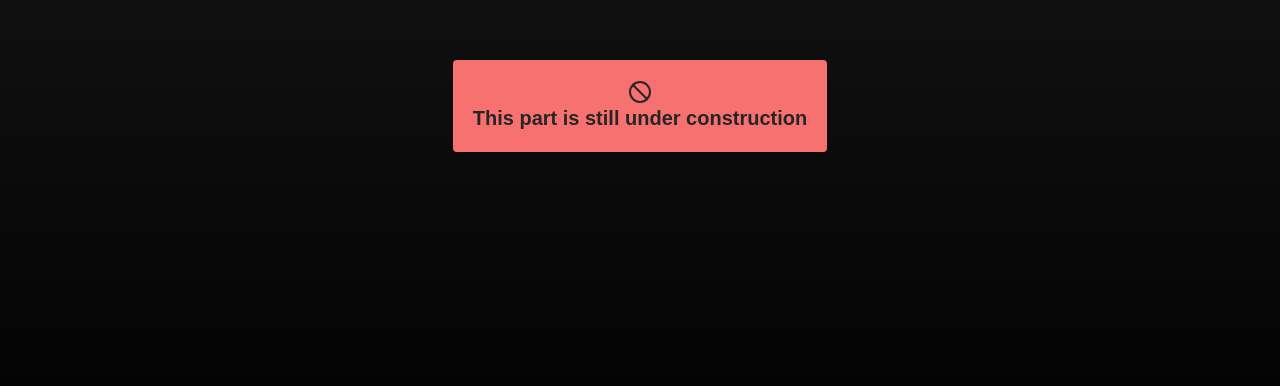
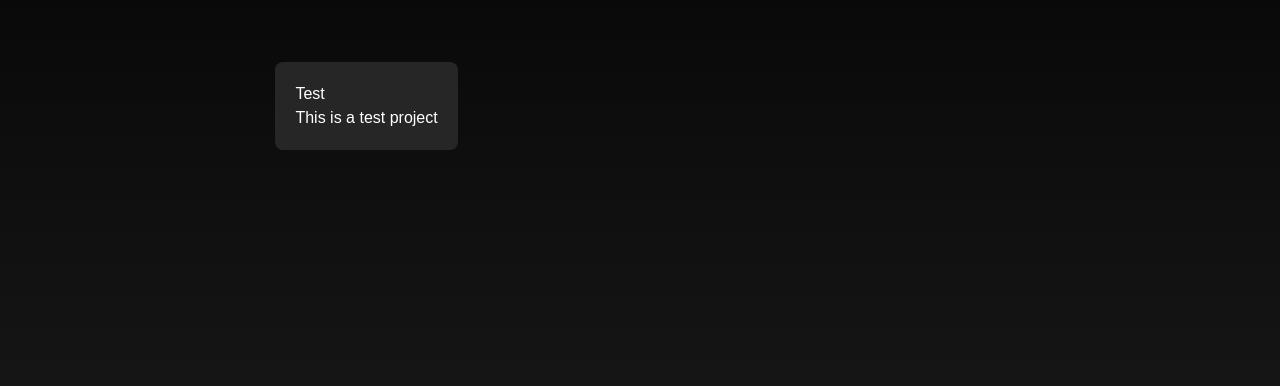
Before and after one commit to Drischdaan/drischdaan.dev, a Next.js app: page / in a window 1280 px wide. Shown: the part 1894-2280 px from the top of the page. Built offline with nearby package versions, Linux system fonts and the light colour scheme; a web font is replaced by a local one.

Commit message:
chore: updates README.md and adds project card prototype

```diff
--- /dev/null
+++ b/app/components/ProjectCard.tsx
@@ -0,0 +1,13 @@
+interface IProjectCardProps {
+  name: string;
+  description: string;
+}
+
+export default function ProjectCard(props: IProjectCardProps) {
+  return (
+    <div className={`p-5 rounded-lg bg-neutral-800`}>
+      <p>{props.name}</p>
+      <p>{props.description}</p>
+    </div>
+  );
+}
--- a/app/globals.scss
+++ b/app/globals.scss
@@ -11,8 +11,8 @@
     'Fira Mono', 'Droid Sans Mono', 'Courier New', monospace;
 
   --foreground-rgb: 255, 255, 255;
-  --background-start-rgb: 0, 0, 0;
-  --background-end-rgb: 25, 25, 25;
+  --background-start-rgb: 25, 25, 25;
+  --background-end-rgb: 0, 0, 0;
 
   --primary-glow: radial-gradient(rgba(1, 65, 255, 0.4), rgba(1, 65, 255, 0));
   --secondary-glow: linear-gradient(
--- a/app/page.tsx
+++ b/app/page.tsx
@@ -7,6 +7,7 @@ import Header from './components/Header';
 
 import hljs from 'highlight.js/lib/core';
 import typescript from 'highlight.js/lib/languages/typescript';
+import ProjectCard from './components/ProjectCard';
 
 export default function Home() {
   hljs.registerLanguage('typescript', typescript);
@@ -75,9 +76,8 @@ export default function Home() {
       {/* Projects */}
       <div id='projects' className='projects-background w-screen h-screen'>
         <div className='w-full h-full flex justify-center items-center'>
-          <div className='bg-red-400 p-5 rounded flex justify-center items-center flex-col'>
-            <FiSlash className='text-2xl text-neutral-800' />
-            <h1 className='font-bold text-xl text-neutral-800'>This part is still under construction</h1>
+          <div className='grid grid-cols-4'>
+            <ProjectCard name='Test' description='This is a test project'/>
           </div>
         </div>
       </div>
```
Also changed, not shown: 1 other file (tests, documents, lock files or other folders).
